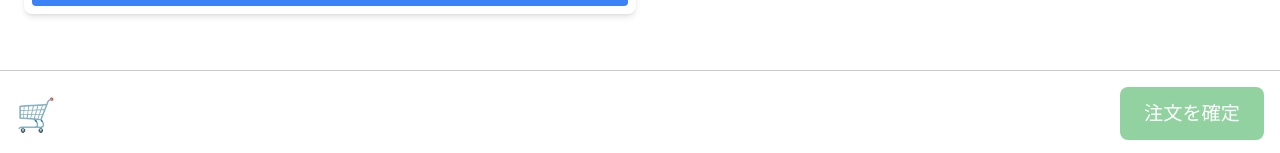
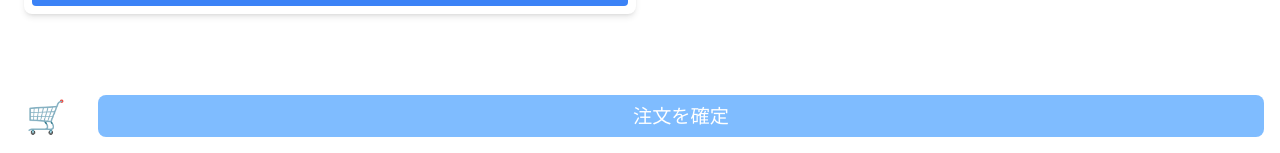
Before and after one commit to k-kanke/order-system, a React (Vite) app in the folder frontend/: page / in a window 1280 px wide. Shown: the part 644-797 px from the top of the page. Built offline with nearby package versions, Linux system fonts and the light colour scheme.

Commit message:
FooterBarのUI調整

```diff
--- a/frontend/src/components/FooterBar.tsx
+++ b/frontend/src/components/FooterBar.tsx
@@ -22,34 +22,46 @@ export function FooterBar({
         style={{
           position: "fixed",
           bottom: 0,
-          left: 0,
+          left: 10,
           right: 0,
           display: "flex",
           justifyContent: "space-between",
           alignItems: "center",
           padding: "1rem",
-          background: "#fff",
-          borderTop: "1px solid #ccc",
+          // background: "#fff",
+          // borderTop: "1px solid #ccc",
         }}
         >
         <button
           className="relative"
           onClick={onCartOpen}
-          style={{ fontSize: "2rem", background: "none", border: "none", cursor: "pointer" }}
+          style={{
+            fontSize: "2rem",
+            background: "white",
+            border: "none",
+            cursor: "pointer",
+          }}
         >
           🛒
           {cartCount > 0 && (
-            <span className="absolute -top-1 -right-1 bg-red-500 rounded-full w-2 h-2 flex items-center justify-center" />
+            <span className="absolute -top-1 -right-1 bg-red-500 rounded-full w-3 h-3 flex items-center justify-center" />
           )}
         </button>
 
         {/* 注文確定ボタン */}
+        <div style={{
+            flexGrow: 1,
+            marginLeft: "2rem",
+            display: "flex",
+            justifyContent: "flex-end", // ボタンを右寄せ
+            alignItems: "center",
+        }}>
           <button
             onClick={onOrderConfirm}
             disabled={cartCount === 0} // カートが空の場合は無効化
             style={{
-            padding: "0.75rem 1.5rem",
-            backgroundColor: "#28a745", // 緑色
+              padding: "0.40rem 1.5rem",
+              backgroundColor: "#007bff",
               color: "white",
               border: "none",
               borderRadius: "0.5rem",
@@ -57,15 +69,12 @@ export function FooterBar({
               fontWeight: "bold",
               cursor: "pointer",
               opacity: cartCount === 0 ? 0.5 : 1, // 無効化時に半透明にする
+              width: "100%",
             }}
           >
             注文を確定
           </button>
-        {/*
-        <span>合計: ¥ {total}</span>
-        <button onClick={onHistoryOpen}>履歴</button>
-        <button onClick={onCheckout}>会計</button>
-        */}
+        </div>
       </footer>
     );
   }
--- a/frontend/src/pages/HomePage.tsx
+++ b/frontend/src/pages/HomePage.tsx
@@ -181,7 +181,7 @@ export function HomePage() {
                   ? "180px"
                   : "280px"
                 : "150px",
-              bottom: showFloatingBar ? "60px" : "0px",
+              bottom: showFloatingBar ? "0px" : "0px",
             }}
           >
             {/* 料理一覧：縦スクロールでカード表示 */}
```
Lines whose indentation alone changed are shown as unchanged.
